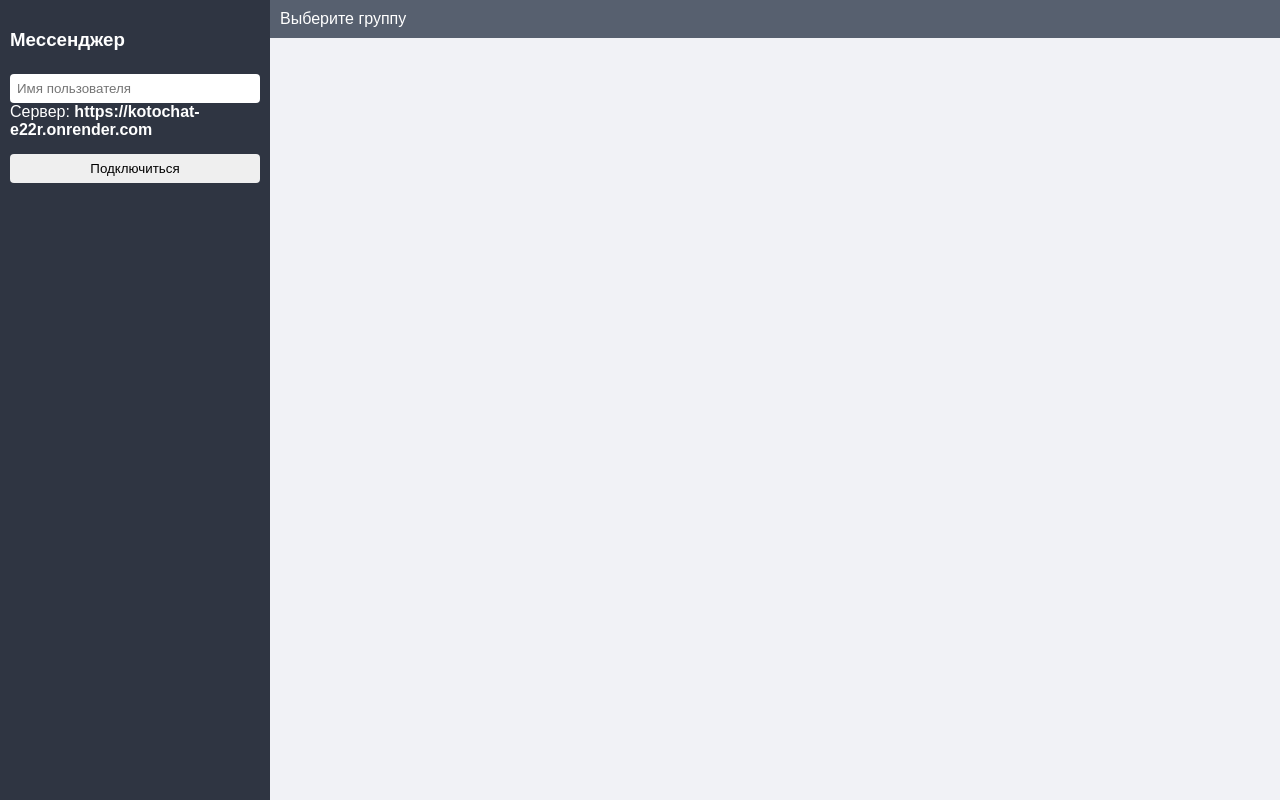
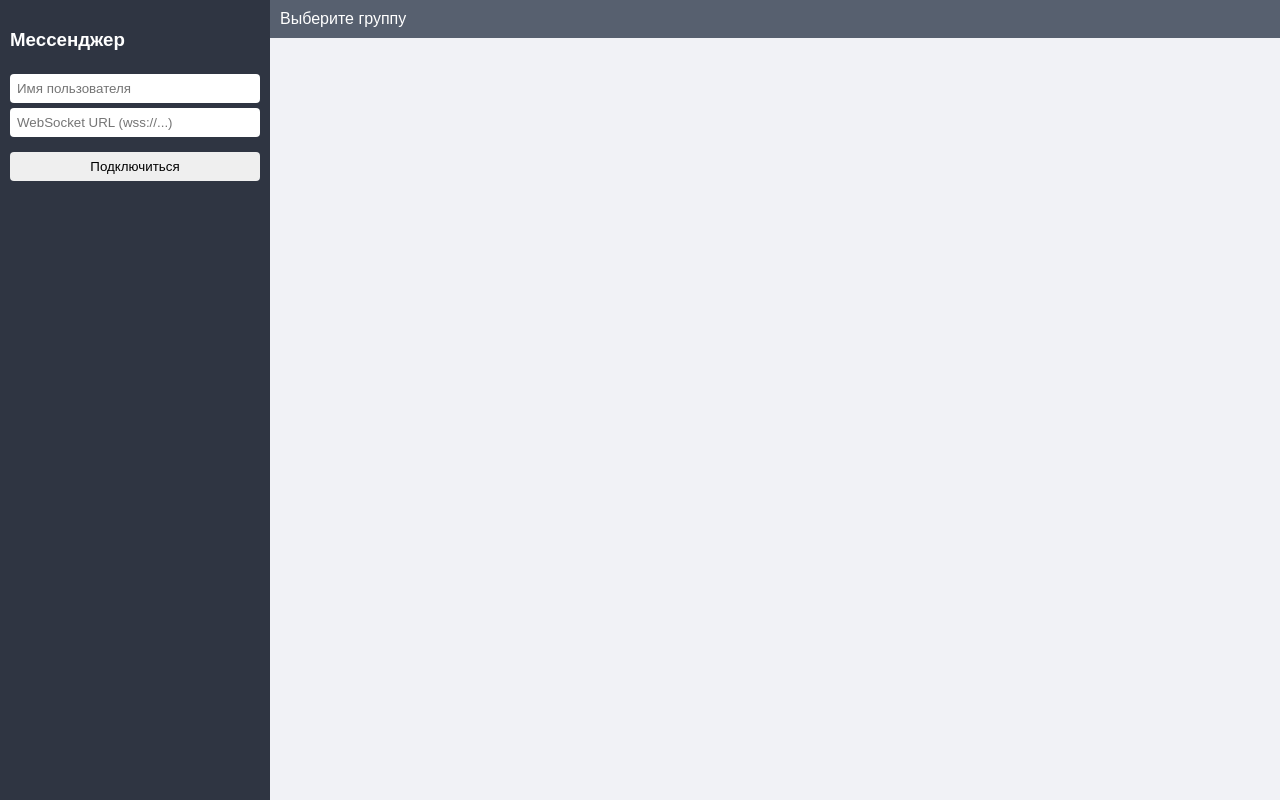
Before and after one commit to kotkotenok45/KotoChatWeb, a website: page index.html in a window 1280 px wide. Drawn offline with Linux system fonts and the light colour scheme.

Commit message:
Update index.html

```diff
--- a/index.html
+++ b/index.html
@@ -28,8 +28,8 @@
 
 <div id="sidebar">
   <h3>Мессенджер</h3>
-  <input id="usernameInput" placeholder="Имя пользователя" />
-    <div>Сервер: <b id="wsDisplay">https://kotochat-e22r.onrender.com</b></div>
+    <input id="usernameInput" placeholder="Имя пользователя" />
+    <input id="ngrokInput" placeholder="WebSocket URL (wss://...)" />
   <div id="groups"></div>
   <button id="connectBtn">Подключиться</button>
   <div id="status" style="margin-top:10px; font-size: 12px; color: lightgray;"></div>
```
